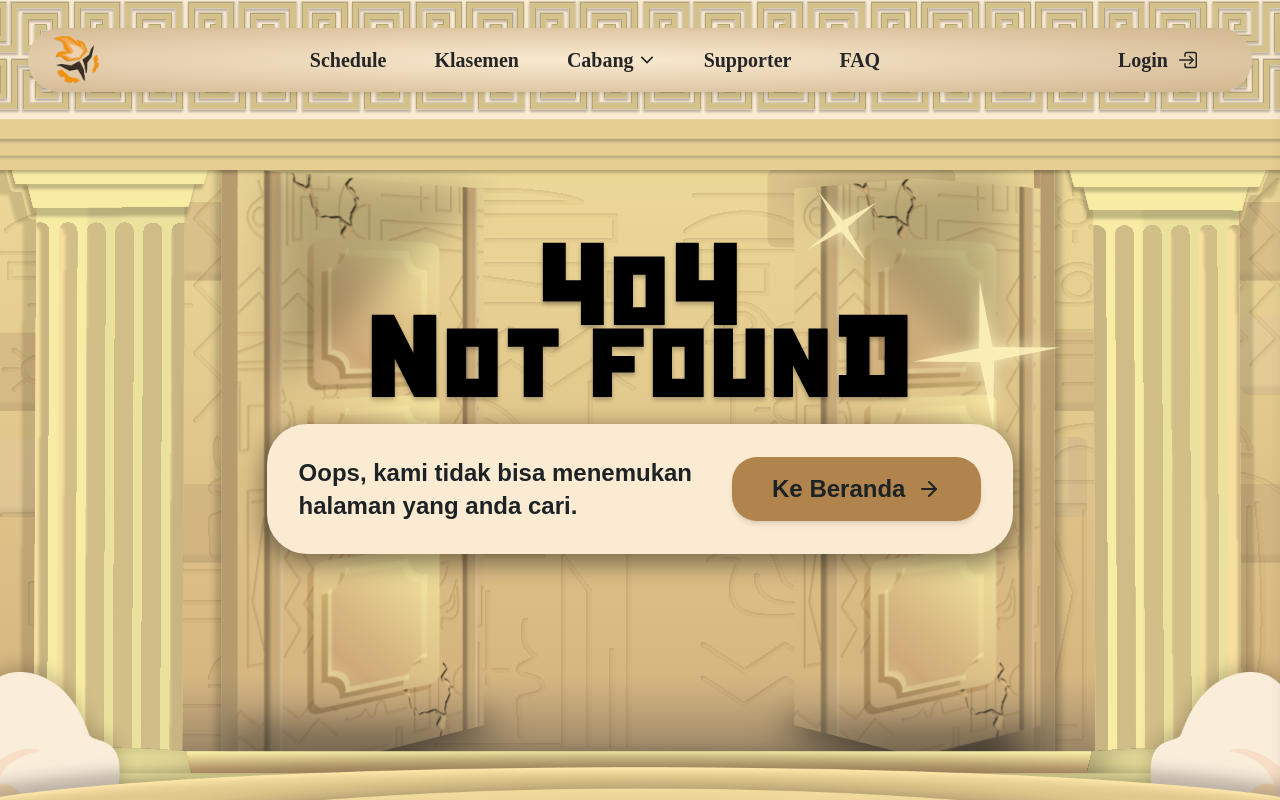
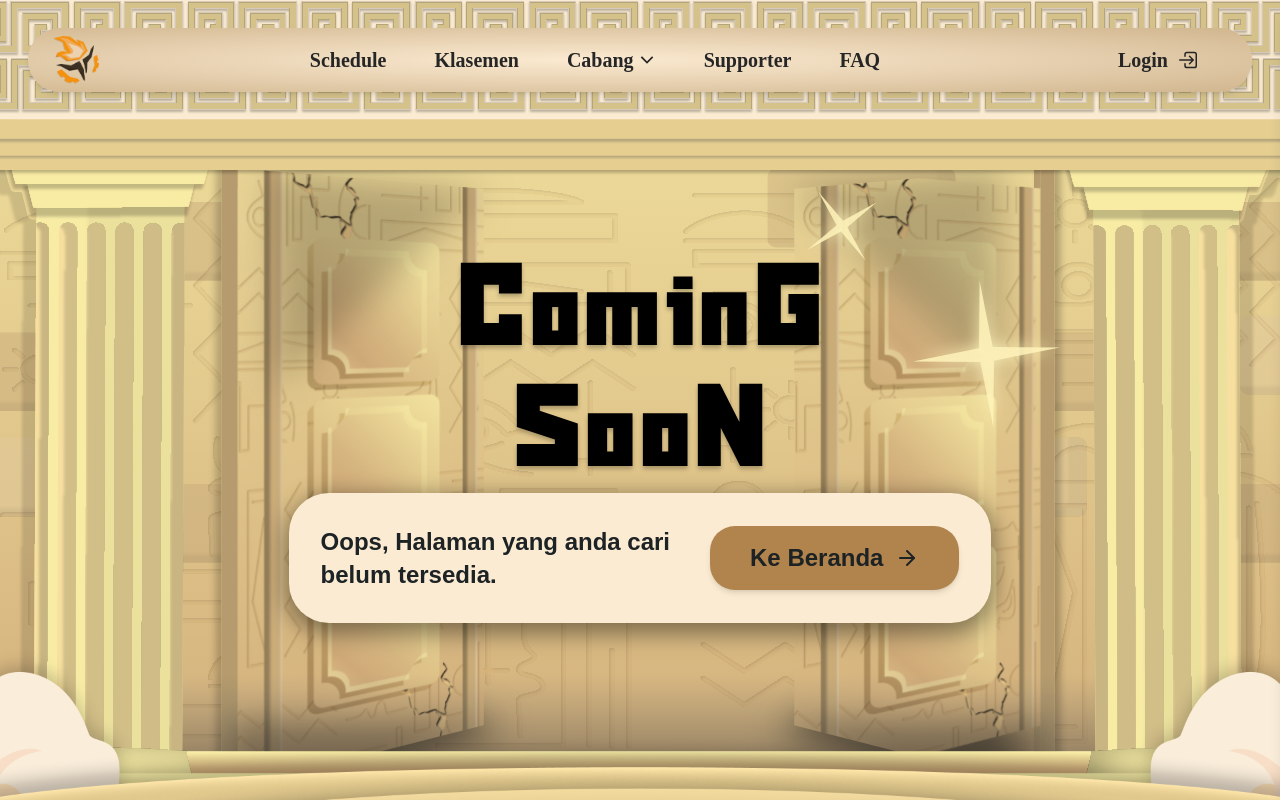
Before and after one commit to Teknisiade2025/FrontEnd, a Next.js app: page /component/comingsoon in a window 1280 px wide. Before the commit this address had no page. Shown: the top 800 px of the page. Built offline with nearby package versions, Linux system fonts and the light colour scheme; a web font is replaced by a local one.

Commit message:
LANDING: coming page navabar

```diff
--- a/src/app/component/ComingSoon/page..jsx
+++ b/src/app/component/comingsoon/page.jsx
@@ -13,17 +13,17 @@ export default function NotFound() {
             <div className="w-[85vw] lg:w-[1200px] px-4 flex flex-col items-center pt-[10vh] lg:mt-10">
                 {/*404 NOT FOUND*/}
                 <div className="text-center mb-8 lg:mb-12">
-                    <h1 className="font-snowstorm font-bold tracking-[0] leading-none"
+                    <h1 className="font-snowstorm font-bold tracking-[0] leading-[20vh]"
                         style={{textShadow: "0px 3px 4px rgba(0,0,0,0.25)"}}>
                         <span className="text-[80px] sm:text-[100px] lg:text-[120px]">C</span>
-                        <span className="text-[70px] sm:text-[90px] lg:text-[100px]">oming soo</span>
-                        <span className="text-[80px] sm:text-[100px] lg:text-[120px]">N</span>
+                        <span className="text-[70px] sm:text-[90px] lg:text-[100px]">omin</span>
+                        <span className="text-[80px] sm:text-[100px] lg:text-[120px]">G</span>
                     </h1>
                     <h2 className="font-snowstorm font-bold leading-none tracking-[0] -mt-4 sm:-mt-8 lg:-mt-12"
                         style={{textShadow: "0px 3px 4px rgba(0,0,0,0.25)"}}>
+                        <span className="text-[60px] sm:text-[80px] lg:text-[120px]">S</span>
+                        <span className="text-[50px] sm:text-[70px] lg:text-[100px]">oo</span>
                         <span className="text-[60px] sm:text-[80px] lg:text-[120px]">N</span>
-                        <span className="text-[50px] sm:text-[70px] lg:text-[100px]">OT FOUN</span>
-                        <span className="text-[60px] sm:text-[80px] lg:text-[120px]">D</span>
                     </h2>
 
                     {/* Back Button */}
@@ -35,7 +35,7 @@ export default function NotFound() {
                             <div className="flex flex-col sm:flex-row items-center justify-between p-4 sm:p-8 gap-4 sm:gap-10">
                                 <div className="text-center sm:text-left">
                                     <p className="font-sofia font-bold text-base sm:text-2xl text-[#1D2225] leading-snug">
-                                        Oops, kami tidak bisa menemukan <br className="hidden sm:block"/> halaman yang anda cari.
+                                        Oops, Halaman yang anda cari <br className="hidden sm:block"/> belum tersedia.
                                     </p>
                                 </div>
 
--- a/src/app/component/navbar/navbarMobileDesktop.jsx
+++ b/src/app/component/navbar/navbarMobileDesktop.jsx
@@ -79,7 +79,7 @@ const Navbar = () => {
                 </ul>
               </div>
             </div>
-            <a href="/supporter" className="hover:underline whitespace-nowrap">Supporter</a>
+            <a href="/comingsoon" className="hover:underline whitespace-nowrap">Supporter</a>
             <a href="/faq" className="hover:underline whitespace-nowrap">FAQ</a>
           </div>
 
--- a/src/app/test/page.js
+++ b/src/app/test/page.js
@@ -1,12 +1,11 @@
 import React from 'react'
-import NavbarMobile from '@/app/component/navbar/navbarMobileDesktop'
-import  Coming_Soon from '@/app/component/ComingSoon/page';
+import NavbarMobile from '@/app/component/comingsoon/page'
 
 
 const page = () => {
   return (
      <div className="text-center flex justify-center items-center min-h-screen text-black text-5xl font-normal font-['Snowstorm'] border-amber-500 border-2">
-      <Coming_Soon/>
+      <NavbarMobile />
 
 
     </div>
```
